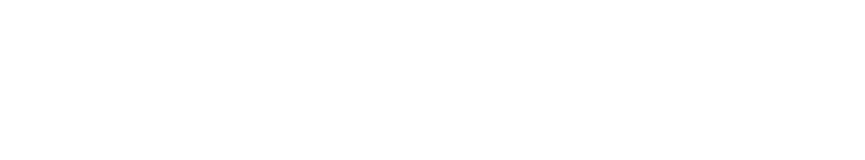
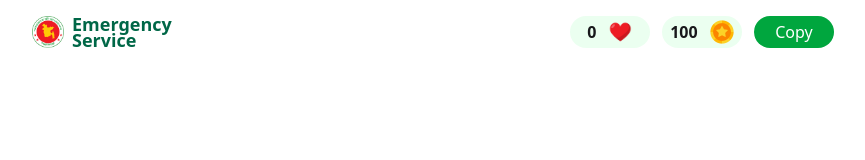
Before and after one commit to Md-Sojib-Khan/B12-A5-Emergency-Hotline, a plain HTML site: page index.html in a window 1280 px wide. Shown: the whole page, without its empty margins (8-873 px from the left). Drawn offline with nearby package versions, Linux system fonts and the light colour scheme.

Commit message:
add navbar section

```diff
--- a/index.html
+++ b/index.html
@@ -1,18 +1,46 @@
 <!DOCTYPE html>
 <html lang="en">
+
 <head>
     <meta charset="UTF-8">
     <meta name="viewport" content="width=device-width, initial-scale=1.0">
     <title>Emergency Hotline</title>
 
+    <!-- tailwind cdn and daisyui cdn -->
+    <link href="https://cdn.jsdelivr.net/npm/daisyui@5" rel="stylesheet" type="text/css" />
+    <script src="https://cdn.jsdelivr.net/npm/@tailwindcss/browser@4"></script>
 
+    <!-- fontawsome cdn -->
+    <link rel="stylesheet" href="https://cdnjs.cloudflare.com/ajax/libs/font-awesome/7.0.0/css/all.min.css"
+        integrity="sha512-DxV+EoADOkOygM4IR9yXP8Sb2qwgidEmeqAEmDKIOfPRQZOWbXCzLC6vjbZyy0vPisbH2SyW27+ddLVCN+OMzQ=="
+        crossorigin="anonymous" referrerpolicy="no-referrer" />
 </head>
+
 <body>
     <header>
+        <nav class="flex justify-between h-12 p-2 my-2 mx-8">
+            <div class="flex gap-2">
+                <img src="./assets/logo.png" alt="" class="">
+                <h1 class="font-bold text-lg/4 text-[#006747]">Emergency <br> Service</h1>
+            </div>
+            <div class="flex gap-3">
+                <button
+                    class="bg-[#41ff6b1a] rounded-full flex w-20 justify-center items-center gap-3 font-bold"><span>0</span><img
+                        src="./assets/heart.png" alt="" class="w-6 h-fit"></button>
+                <button
+                    class="bg-[#41ff6b1a] rounded-full flex w-20 justify-center items-center gap-3 font-bold"><span>100</span><img
+                        src="./assets/coin.png" alt="" class="w-6 h-fit"></button>
+                <button class="text-white font-medium w-20 h-auto bg-[#00A63E] rounded-full"><span></span> Copy</button>
+            </div>
+            <section>
 
+            </section>
+        </nav>
     </header>
+
     <main>
 
     </main>
 </body>
+
 </html>
```
